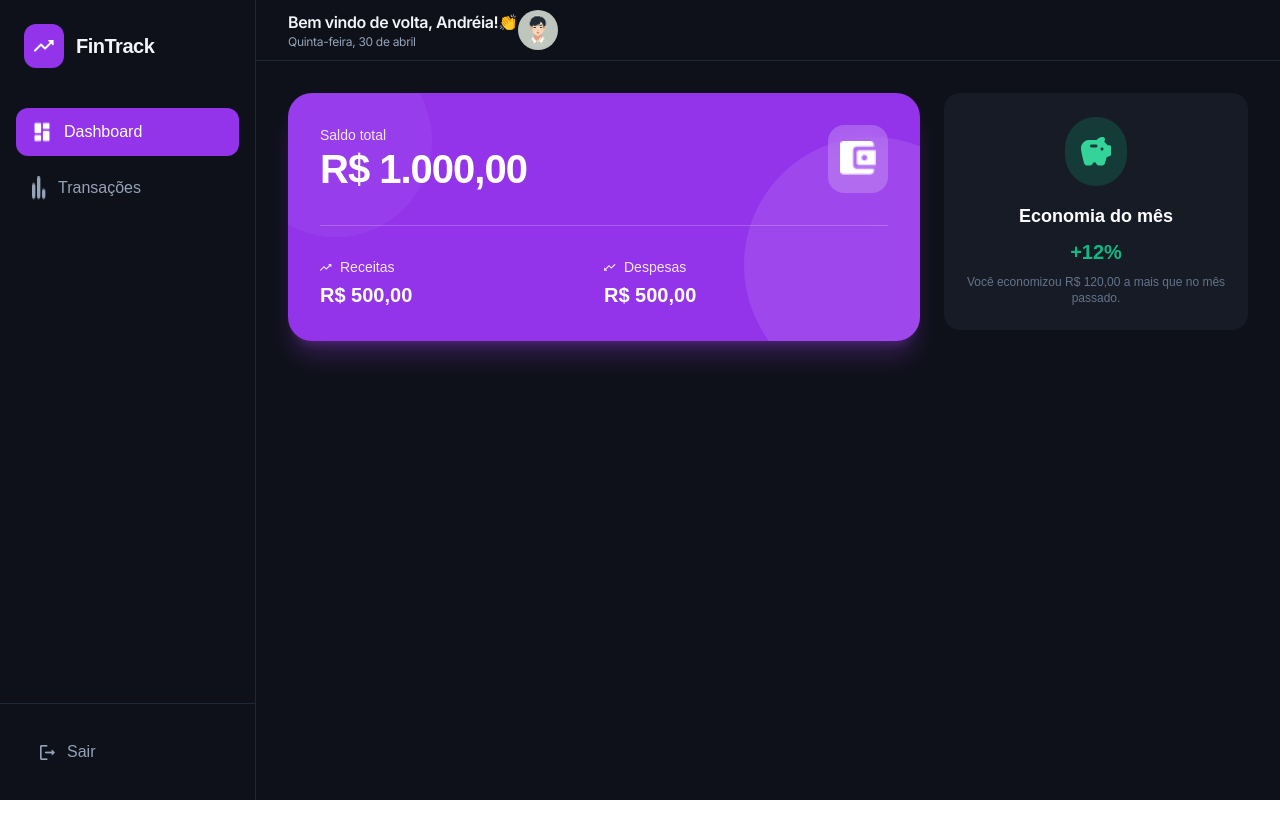
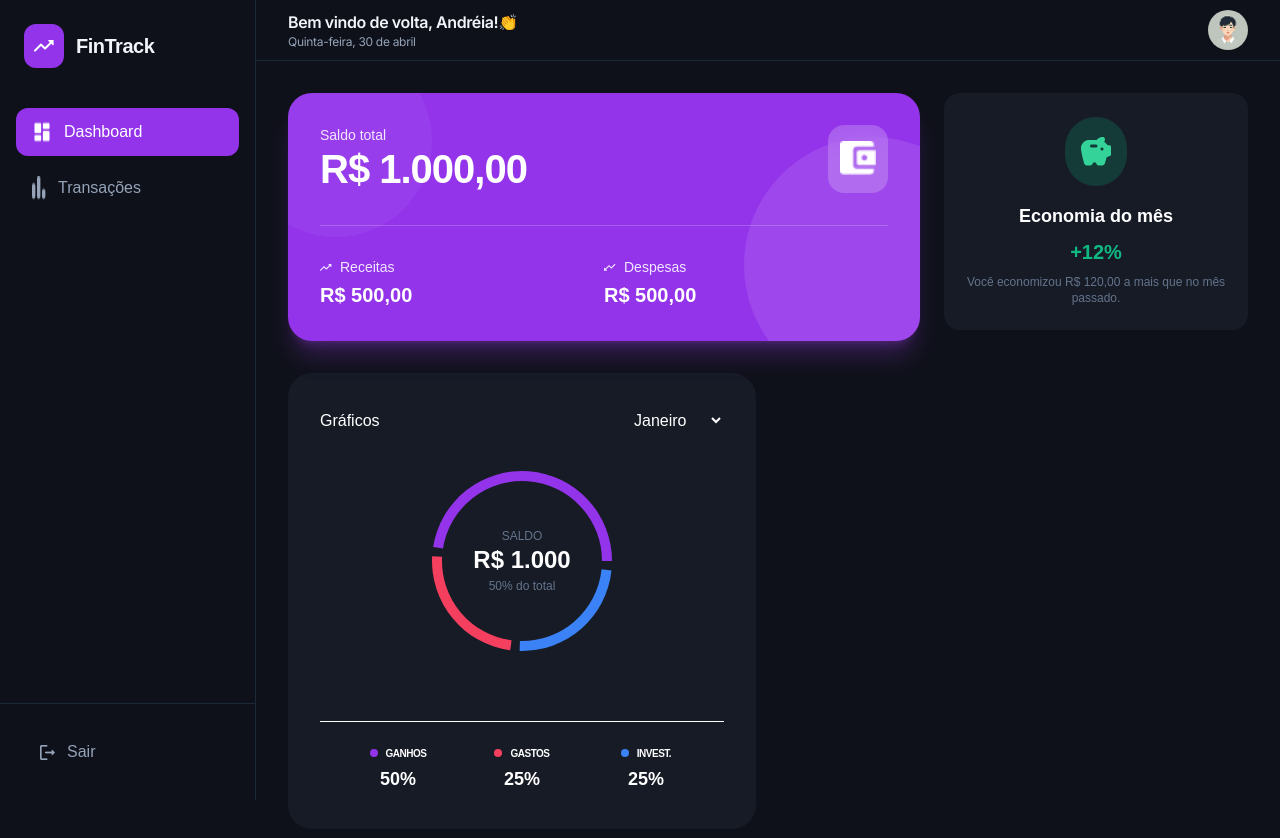
Before and after one commit to AndreiaBernardo/fintrack-ai-app, a Next.js app: page / in a window 1280 px wide. Shown: the top 838 px of the page. Before the commit the page ends 800 px from the top, so only its background shows below. Built offline with nearby package versions, Linux system fonts and the light colour scheme.

Commit message:
feat: implement chart-card and donut-chart

```diff
--- /dev/null
+++ b/src/app/_components/chart-card.tsx
@@ -0,0 +1,34 @@
+import { DonutChart } from './donut-chart'
+import { MonthSelect } from './month-select'
+
+export interface DonutChartProps {
+    depositsTotal: number
+    expensesTotal: number
+    investmentsTotal: number
+    balance: number
+}
+
+export const ChartCard = ({
+    depositsTotal,
+    expensesTotal,
+    investmentsTotal,
+    balance,
+}: DonutChartProps) => {
+    return (
+        <div className="bg-[#161B26] py-9 px-8 rounded-3xl">
+            <div className="flex items-center justify-between">
+                <h3>Gráficos</h3>
+                <MonthSelect />
+            </div>
+
+            <div>
+                <DonutChart
+                    depositsTotal={depositsTotal}
+                    expensesTotal={expensesTotal}
+                    investmentsTotal={investmentsTotal}
+                    balance={balance}
+                />
+            </div>
+        </div>
+    )
+}
--- /dev/null
+++ b/src/app/_components/donut-chart.tsx
@@ -0,0 +1,120 @@
+'use client'
+
+import { PieChart, Pie, ResponsiveContainer } from 'recharts'
+
+export interface DonutChartProps {
+    depositsTotal: number
+    expensesTotal: number
+    investmentsTotal: number
+    balance: number
+}
+
+export function DonutChart({
+    depositsTotal,
+    expensesTotal,
+    investmentsTotal,
+    balance,
+}: DonutChartProps) {
+    // Dados monetários base
+    const data = [
+        {
+            name: 'Ganhos',
+            value: Math.round(depositsTotal * 100) / 100,
+            fill: '#9333EA',
+        },
+        {
+            name: 'Gastos',
+            value: Math.round(expensesTotal * 100) / 100,
+            fill: '#F43F5E',
+        },
+        {
+            name: 'Invest.',
+            value: Math.round(investmentsTotal * 100) / 100,
+            fill: '#3B82F6',
+        },
+    ].filter((item) => item.value > 0)
+
+    // Total baseado apenas no que está sendo exibido
+    const total = data.reduce((acc, item) => acc + item.value, 0)
+
+    // Percentual individual
+    const getPercent = (value: number) => {
+        return total > 0 ? Math.round((value / total) * 100) : 0
+    }
+
+    // Percentual do saldo
+    const balancePercent = total > 0 ? Math.round((balance / total) * 100) : 0
+
+    if (data.length === 0) {
+        return (
+            <div className="w-full flex items-center justify-center py-16 text-muted-foreground">
+                <span className="text-sm">Nenhuma transação neste mês</span>
+            </div>
+        )
+    }
+
+    return (
+        <div className="w-full flex flex-col">
+            {/* Área fixa do gráfico */}
+            <div className="relative w-full h-64">
+                <ResponsiveContainer width="100%" height="100%">
+                    <PieChart>
+                        <Pie
+                            data={data}
+                            dataKey="value"
+                            nameKey="name"
+                            innerRadius={80}
+                            outerRadius={90}
+                            paddingAngle={data.length > 1 ? 6 : 0}
+                            stroke="none"
+                        />
+                    </PieChart>
+                </ResponsiveContainer>
+
+                {/* Centro do Donut */}
+                <div className="absolute inset-0 flex flex-col items-center justify-center pointer-events-none">
+                    <span className="text-xs text-muted-foreground">SALDO</span>
+
+                    <span className="text-2xl font-bold">
+                        {balance.toLocaleString('pt-BR', {
+                            style: 'currency',
+                            currency: 'BRL',
+                            maximumFractionDigits: 0,
+                        })}
+                    </span>
+
+                    {total > 0 && (
+                        <span className="text-xs text-muted-foreground mt-0.5">
+                            {balancePercent}% do total
+                        </span>
+                    )}
+                </div>
+            </div>
+
+            {/* Legenda */}
+            <div className="mt-8 flex w-full flex-wrap justify-center gap-6 border-t border-card-dark pt-6">
+                {data.map((entry) => (
+                    <div
+                        key={entry.name}
+                        className="flex flex-col items-center gap-1 min-w-[100px]"
+                    >
+                        <div className="flex items-center gap-2">
+                            <span
+                                className="h-2 w-2 rounded-full"
+                                style={{ backgroundColor: entry.fill }}
+                                aria-hidden
+                            />
+                            <span className="text-[10px] font-bold uppercase tracking-[-0.05em] text-border-aside">
+                                {entry.name}
+                            </span>
+                        </div>
+
+                        <span className="text-lg font-bold text-text-primary">
+                            {getPercent(entry.value)}%
+                        </span>
+                    </div>
+                ))}
+            </div>
+        </div>
+    )
+}
--- a/src/app/_components/header.tsx
+++ b/src/app/_components/header.tsx
@@ -46,7 +46,9 @@ export const Header = ({
         </div>
         </div>
 
-        <div className="h-10 w-10  overflow-hidden rounded-full bg-[#1E2938]">
+        <div className="flex flex-1 justify-end">
+            <div className="h-10 w-10  overflow-hidden rounded-full bg-[#1E2938] ">
+
             <Image
             src={Avatar}
             alt="Avatar"
@@ -54,6 +56,9 @@ export const Header = ({
             priority
             />
         </div>
+
+        </div>
+
     </header>
 
     )
--- /dev/null
+++ b/src/app/_components/month-select.tsx
@@ -0,0 +1,19 @@
+export function MonthSelect() {
+    return (
+     <select >
+        <option value="01">Janeiro</option>
+        <option value="02">Fevereiro</option>
+        <option value="03">Março</option>
+        <option value="04">Abril</option>
+        <option value="05">Maio</option>
+        <option value="06">Junho</option>
+        <option value="07">Julho</option>
+        <option value="08">Agosto</option>
+        <option value="09">Setembro</option>
+        <option value="10">Outubro</option>
+        <option value="11">Novembro</option>
+        <option value="12">Dezembro</option>
+     </select>
+
+    )
+}
--- a/src/app/page.tsx
+++ b/src/app/page.tsx
@@ -2,6 +2,7 @@ import { Sidebar } from "@/src/app/_components/sidebar";
 import { Header } from "@/src/app/_components/header";
 import BalanceCard from "./_components/balance-card";
 import { FinancialMetricCard } from "./_components/financial-metric-card";
+import { ChartCard } from "./_components/chart-card";
 
 
 
@@ -34,10 +35,17 @@ export default function Home() {
               <FinancialMetricCard/>
 
             </div>
+             </section>
 
+             <section className="grid grid-cols-1 gap-6 lg:grid-cols-2">
+              <ChartCard
+              depositsTotal={1000}
+              expensesTotal={500}
+              investmentsTotal={500}
+              balance={1000}
+              />
 
-
-          </section>
+             </section>
 
         </main>
       </div>
```
